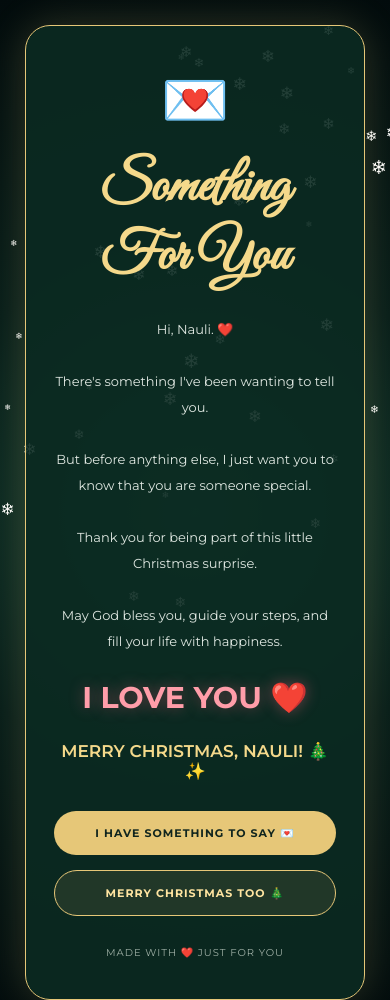
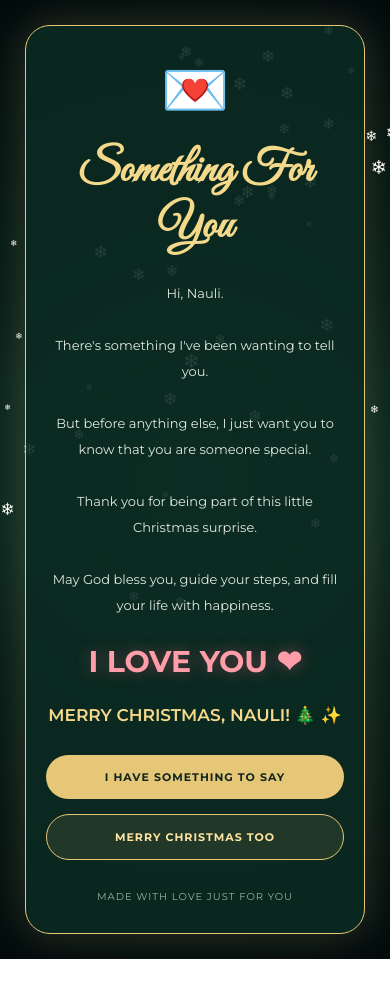
Before and after one commit to yosafateml-prog/christmas-surprise, a plain HTML site: page confess.html in a window 390 px wide. Shown: the top 1000 px of the page. After the commit the page ends 959 px from the top, so only its background shows below. Drawn offline with Linux system fonts and the light colour scheme.

Commit message:
Update confess.html

```diff
--- a/confess.html
+++ b/confess.html
@@ -23,8 +23,7 @@
             padding: 25px;
             font-family: 'Montserrat', sans-serif;
             color: white;
-            background:
-                radial-gradient(circle, #174535, #071d19, #020b0c);
+            background: radial-gradient(circle, #174535, #071d19, #020b0c);
             overflow-x: hidden;
         }
 
@@ -134,6 +133,16 @@
                 transform: translateY(110vh);
             }
         }
+
+        @media (max-width: 480px) {
+            .container {
+                padding: 30px 20px;
+            }
+
+            h1 {
+                font-size: 45px;
+            }
+        }
     </style>
 </head>
 
@@ -141,12 +150,12 @@
 
     <div class="container">
 
-        <div class="icon">💌</div>
+        <div class="icon">&#128140;</div>
 
         <h1>Something For You</h1>
 
         <div class="message">
-            Hi, Nauli. ❤️
+            Hi, Nauli.
             <br><br>
 
             There's something I've been wanting to tell you.
@@ -164,74 +173,87 @@
         </div>
 
         <div class="love">
-            I LOVE YOU ❤️
+            I LOVE YOU &#10084;
         </div>
 
         <div class="merry">
-            MERRY CHRISTMAS, NAULI! 🎄✨
+            MERRY CHRISTMAS, NAULI! &#127876; &#10024;
         </div>
 
-        <!-- TOMBOL WHATSAPP PERTAMA -->
         <a id="buttonOne"
            class="wa-btn btn-one"
            target="_blank"
            rel="noopener">
-            I HAVE SOMETHING TO SAY 💌
+            I HAVE SOMETHING TO SAY
         </a>
 
-        <!-- TOMBOL WHATSAPP KEDUA -->
         <a id="buttonTwo"
            class="wa-btn btn-two"
            target="_blank"
            rel="noopener">
-            MERRY CHRISTMAS TOO 🎄
+            MERRY CHRISTMAS TOO
         </a>
 
         <div class="footer">
-            MADE WITH ❤️ JUST FOR YOU
+            MADE WITH LOVE JUST FOR YOU
         </div>
 
     </div>
 
     <script>
-        // GANTI DENGAN NOMOR WHATSAPP LU
+
+        // NOMOR WHATSAPP LU
         // Format: 62xxxxxxxxxx
-        // Jangan pakai +, spasi, atau angka 0 di depan.
 
-        const nomor = "6287884791567";
+        const nomor = "MASUKKAN_NOMOR_WA_LU";
 
-        // PESAN TOMBOL PERTAMA
-       const pesanPertama =
-        "Hi Yos! I have something to say too. \u2764\uFE0F";
+
+        // PESAN PERTAMA
+
+        const pesanPertama =
+            "Hi Yos! I have something to say too. " +
+            String.fromCodePoint(0x2764, 0xFE0F);
+
+
+        // PESAN KEDUA
 
         const pesanKedua =
-        "Merry Christmas too, Yos! \uD83C\uDF84\u2728 Thank you for the beautiful surprise!";
+            "Merry Christmas too, Yos! " +
+            String.fromCodePoint(0x1F384, 0x2728) +
+            " Thank you for the beautiful surprise!";
 
-        // MEMBUAT LINK WHATSAPP
+
+        // LINK WHATSAPP
+
         document.getElementById("buttonOne").href =
-            "https://wa.me/" + nomor + "?text=" +
-            encodeURIComponent(pesanPertama);
+            "https://wa.me/" + nomor +
+            "?text=" + encodeURIComponent(pesanPertama);
 
         document.getElementById("buttonTwo").href =
-            "https://wa.me/" + nomor + "?text=" +
-            encodeURIComponent(pesanKedua);
+            "https://wa.me/" + nomor +
+            "?text=" + encodeURIComponent(pesanKedua);
 
 
         // ANIMASI SALJU
+
         for (let i = 0; i < 40; i++) {
 
             const snow = document.createElement("div");
 
             snow.className = "snow";
-            snow.innerHTML = "❄";
+            snow.innerHTML = "&#10052;";
 
             snow.style.left = Math.random() * 100 + "%";
             snow.style.fontSize = (Math.random() * 12 + 8) + "px";
-            snow.style.animationDuration = (Math.random() * 8 + 5) + "s";
-            snow.style.animationDelay = Math.random() * 5 + "s";
+            snow.style.animationDuration =
+                (Math.random() * 8 + 5) + "s";
+
+            snow.style.animationDelay =
+                Math.random() * 5 + "s";
 
             document.body.appendChild(snow);
         }
+
     </script>
 
 </body>
```
